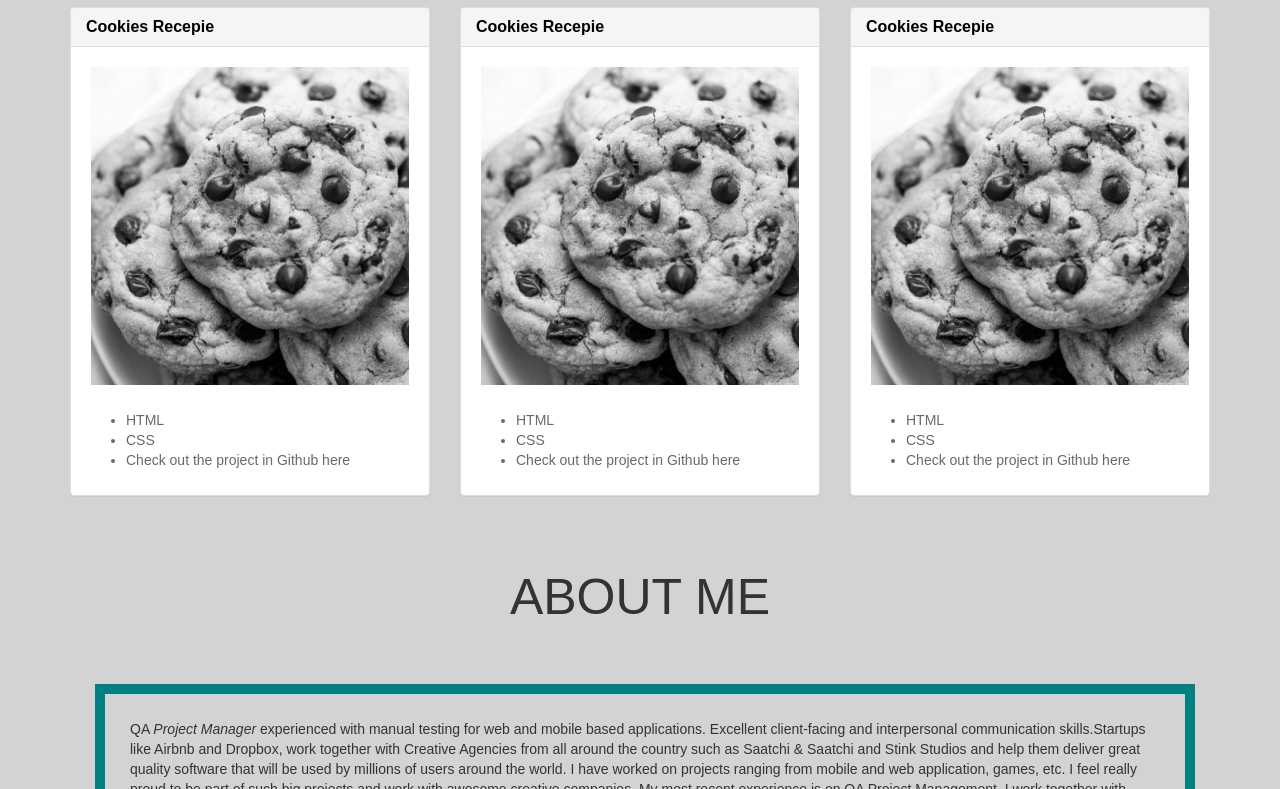
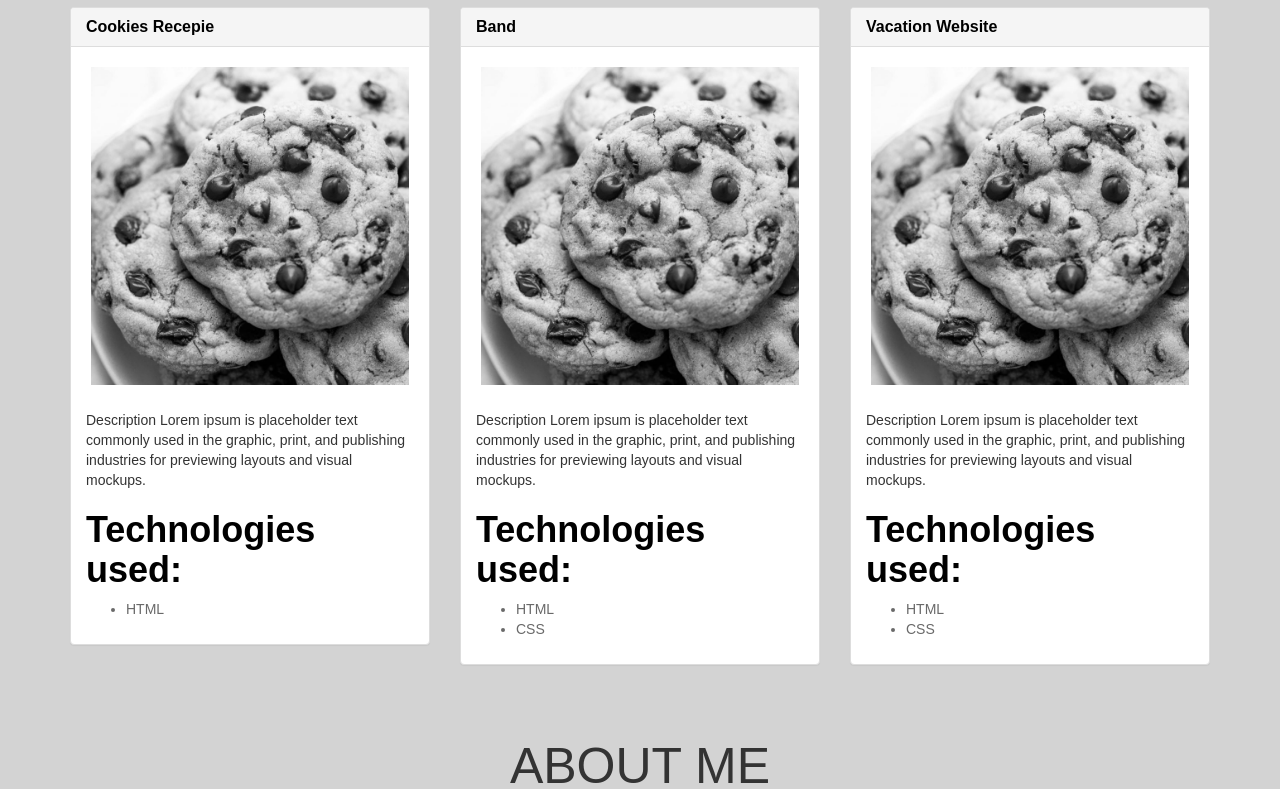
Before and after one commit to garybm/Independent-Project-1, a plain HTML site: page index.html in a window 1280 px wide. Shown: the part 786-1575 px from the top of the page. Drawn offline with Linux system fonts and the light colour scheme.

Commit message:
fix typos

```diff
--- a/index.html
+++ b/index.html
@@ -22,14 +22,16 @@
           <div class="col-md-4">
             <div class="panel panel-default">
               <div class="panel-heading">
-                <h1 class="panel-title"> Cookies Recepie</h1>
+                <h1 class="panel-title"><a href="https://github.com/garybm/Cookies-Recepie">Cookies Recepie</a></h1>
               </div>
               <div class="panel-body">
                 <img src="Images/cookie.jpg" style="width:100%">
+                <p>
+                  Description Lorem ipsum is placeholder text commonly used in the graphic, print, and publishing industries for previewing layouts and visual mockups.
+                </P>
+                <h1>Technologies used:</h1>
                 <ul>
                   <li>HTML</li>
-                  <li>CSS</li>
-                  <li>Check out the project in Github here</li>
                 </ul>
               </div>
             </div>
@@ -37,14 +39,17 @@
           <div class="col-md-4">
             <div class="panel panel-default">
               <div class="panel-heading">
-                <h1 class="panel-title"> Cookies Recepie</h1>
+                <h1 class="panel-title"><a href="https://github.com/garybm/band">Band</a></h1>
               </div>
               <div class="panel-body">
                 <img src="Images/cookie.jpg" style="width:100%">
+                <p>
+                  Description Lorem ipsum is placeholder text commonly used in the graphic, print, and publishing industries for previewing layouts and visual mockups.
+                </P>
+                <h1>Technologies used:</h1>
                 <ul>
                   <li>HTML</li>
                   <li>CSS</li>
-                  <li>Check out the project in Github here</li>
                 </ul>
               </div>
             </div>
@@ -52,14 +57,17 @@
           <div class="col-md-4">
             <div class="panel panel-default">
               <div class="panel-heading">
-                <h1 class="panel-title"> Cookies Recepie</h1>
+                <h1 class="panel-title"><a href="https://github.com/garybm/Vacation-site">Vacation Website</a></h1>
               </div>
                 <div class="panel-body">
                   <img src="Images/cookie.jpg" style="width:100%">
+                  <p>
+                    Description Lorem ipsum is placeholder text commonly used in the graphic, print, and publishing industries for previewing layouts and visual mockups.
+                  </P>
+                  <h1>Technologies used:</h1>
                   <ul>
                     <li>HTML</li>
                     <li>CSS</li>
-                    <li>Check out the project in Github here</li>
                   </ul>
                 </div>
             </div>
```
Also changed, not shown: 1 other file.
